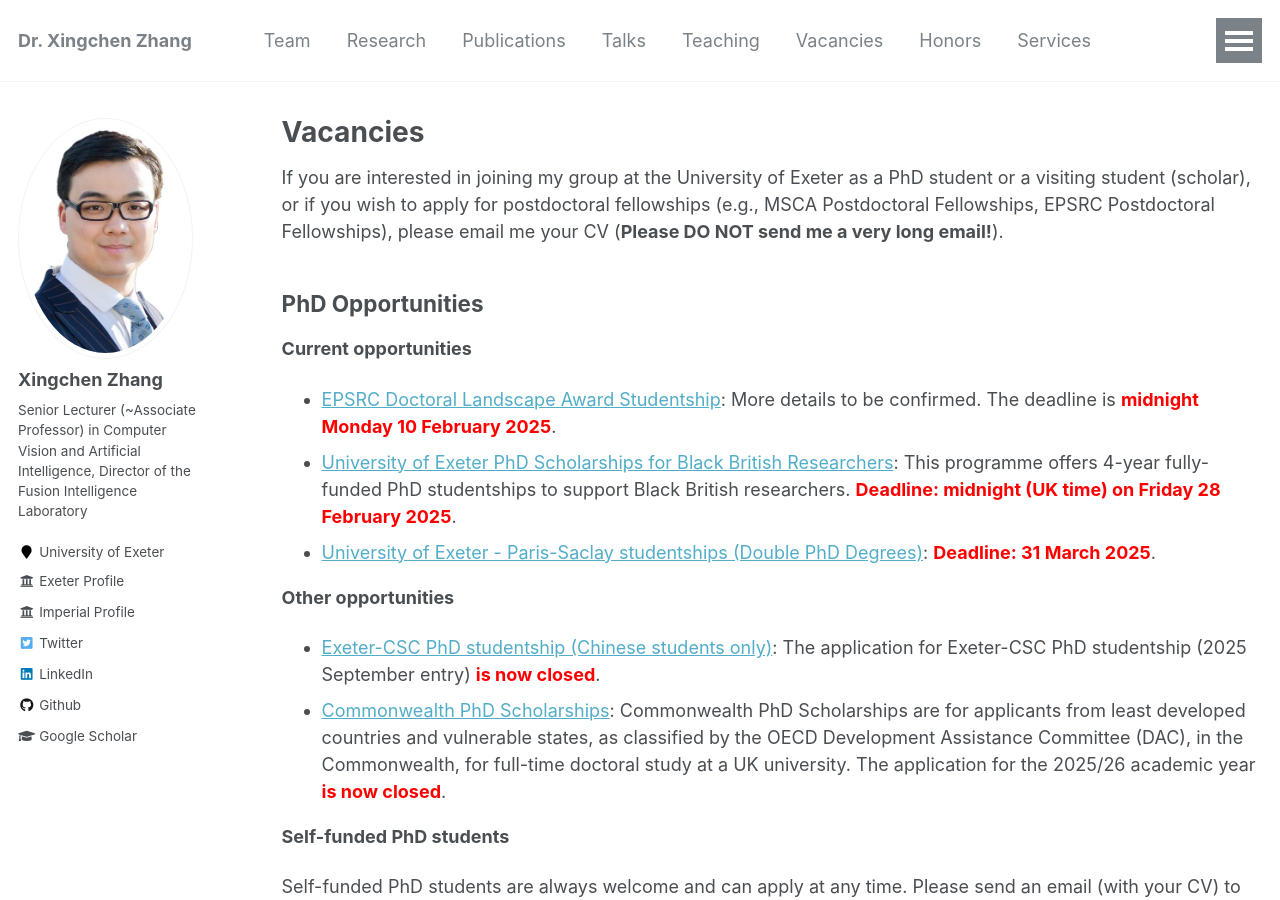
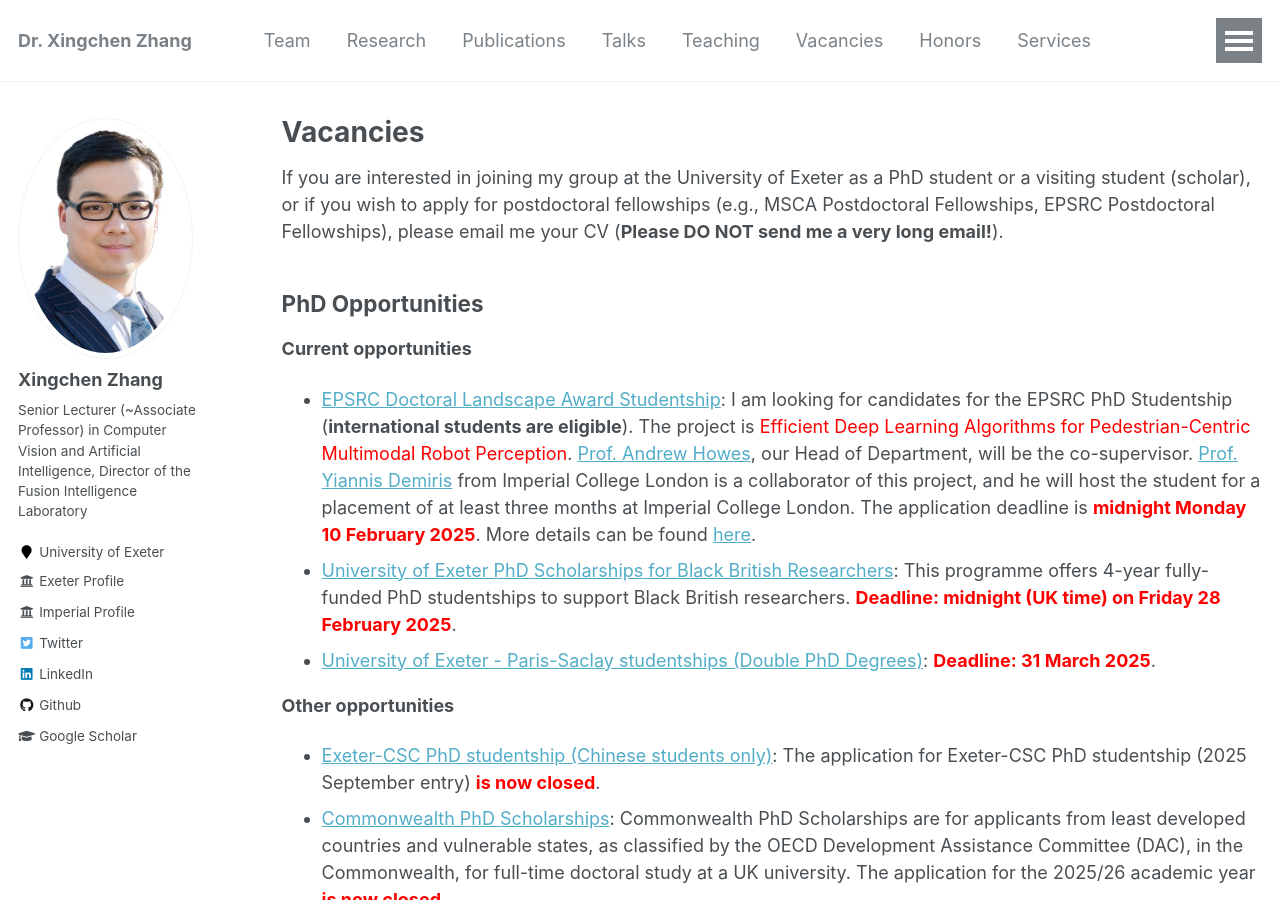
Before and after one commit to xingchenzhang/xingchenzhang.github.io, a Jekyll site: the page built from _pages/vacancies.md, in a window 1280 px wide and 900 px high. Built offline with Jekyll 4.4.1, drawn with Linux system fonts in a browser that asks for light colours.

Commit message:
update vacancies and bio

```diff
--- a/_pages/vacancies.md
+++ b/_pages/vacancies.md
@@ -13,7 +13,7 @@
 
 **Current opportunities**
 
-- [EPSRC Doctoral Landscape Award Studentship](https://www.exeter.ac.uk/study/pg-research/funding/phdfunding/epsrc-dla-studentships/): More details to be confirmed. The deadline is  <span style="color: red;">**midnight Monday 10 February 2025**</span>.
+- [EPSRC Doctoral Landscape Award Studentship](https://www.exeter.ac.uk/study/pg-research/funding/phdfunding/epsrc-dla-studentships/): I am looking for candidates for the EPSRC PhD Studentship (**international students are eligible**). The project is <span style="color: red;">Efficient Deep Learning Algorithms for Pedestrian-Centric Multimodal Robot Perception</span>. [Prof. Andrew Howes](https://experts.exeter.ac.uk/41016-andrew-howes), our Head of Department, will be the co-supervisor. [Prof. Yiannis Demiris](https://www.imperial.ac.uk/people/y.demiris) from Imperial College London is a collaborator of this project, and he will host the student for a placement of at least three months at Imperial College London. The application deadline is  <span style="color: red;">**midnight Monday 10 February 2025**</span>. More details can be found [here](https://www.exeter.ac.uk/study/pg-research/funding/phdfunding/epsrc-dla-studentships/).
 - [University of Exeter PhD Scholarships for Black British Researchers](https://www.exeter.ac.uk/study/pg-research/funding/phdfunding/black-british/): This programme offers 4-year fully-funded PhD studentships to support Black British researchers. <span style="color: red;">**Deadline: midnight (UK time) on Friday 28 February 2025**</span>.
 - [University of Exeter - Paris-Saclay studentships (Double PhD Degrees)](https://www.exeter.ac.uk/study/pg-research/funding/phdfunding/paris-saclay/): <span style="color: red;">**Deadline: 31 March 2025**</span>.
 
```
Also changed, not shown: _pages/about.md (+2 -0 lines).
